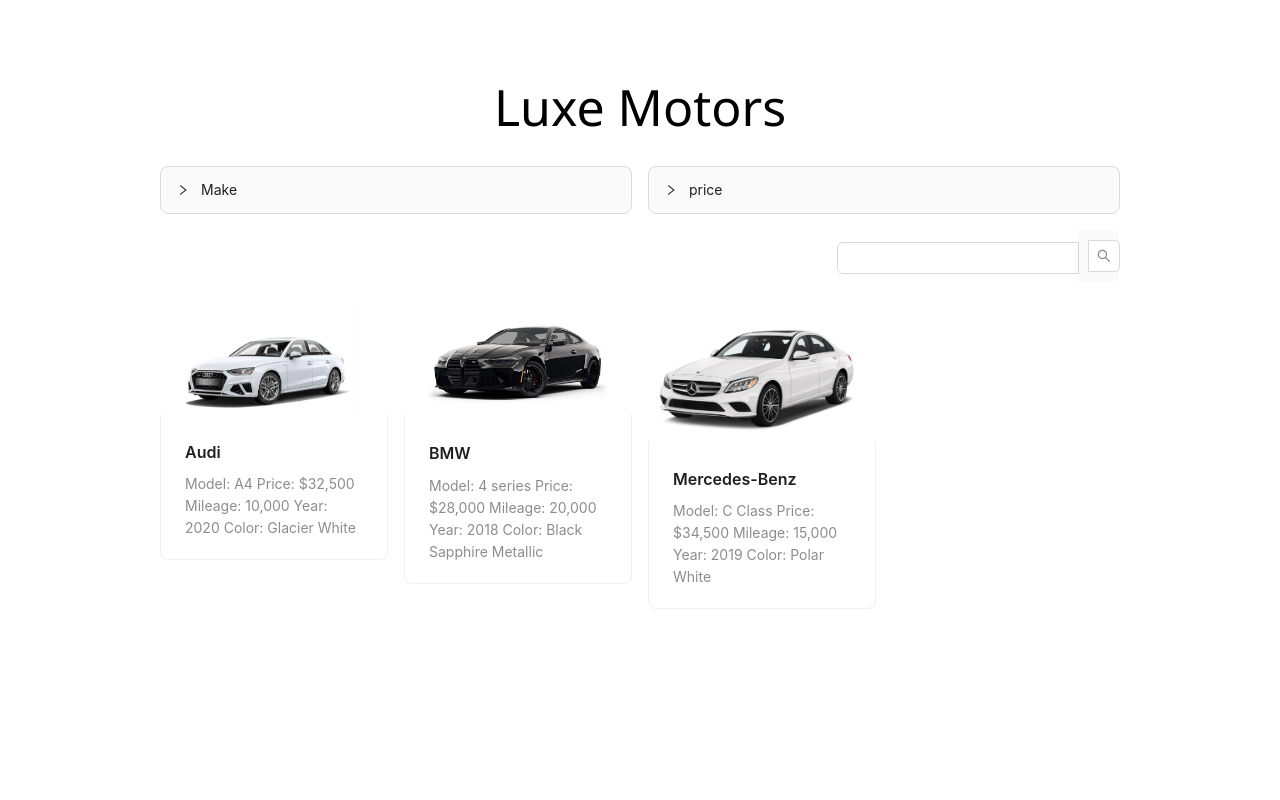
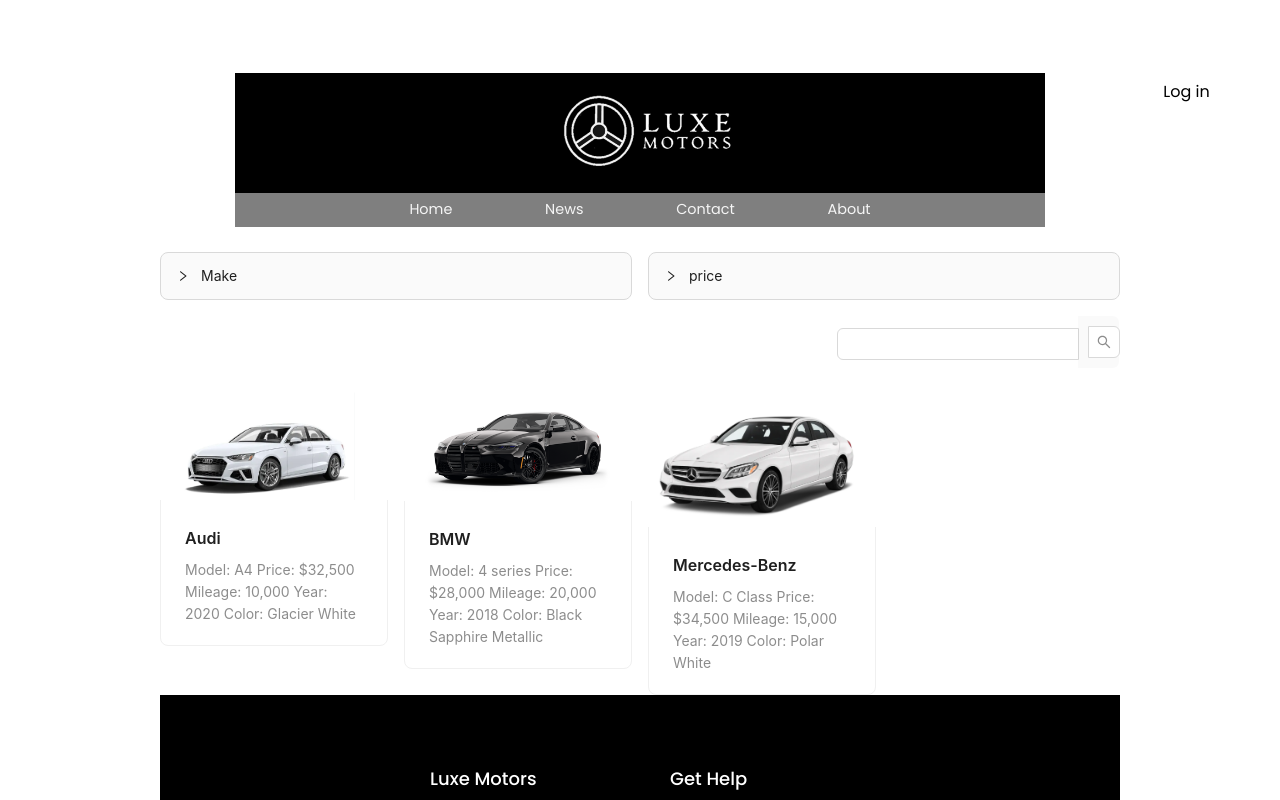
Before and after one commit to bechara-rizk/DealershipTeamOne, a Next.js app: page /home/ProductsPage in a window 1280 px wide. Shown: the top 800 px of the page. Built offline with nearby package versions, Linux system fonts and the light colour scheme.

Commit message:
font changes + prodpage edits

```diff
--- a/src/pages/auth/Login.js
+++ b/src/pages/auth/Login.js
@@ -1,6 +1,6 @@
 import React, { useState } from "react";
 import { Register } from "./Register";
-
+import Footer from '@/components/Footer';
 
 export const Login = (props) => {
   const [username, setUsername] = useState("");
@@ -48,7 +48,7 @@ export const Login = (props) => {
             </form>
 
 
-
+            <Footer/>
 
             </div>
           </div>
@@ -58,7 +58,9 @@ export const Login = (props) => {
         <Register onFormSwitch={toggleForm} />
       )}
     </div>
+
     </section>
+
   );
 };
 export default Login;
--- a/src/pages/home/ProductsPage.js
+++ b/src/pages/home/ProductsPage.js
@@ -5,6 +5,8 @@ import { Col, Card, Row } from 'antd';
 import RadioBox from '../../components/RadioBox';
 import CheckBox from '../../components/CheckBox';
 import cars from './CarDetails';
+import Footer from '@/components/Footer';
+import Navbar from '@/components/Navbar'
 
 const { Meta } = Card;
 function  ProductsPage(){
@@ -37,7 +39,22 @@ function  ProductsPage(){
     return(
         <div className="Productpagecontainer" style={{ width: '75%', margin: '3rem auto' }}>
         <div className="headercontainer" style={{ textAlign: 'center', margin:'0 50px 0'}}>
-            <header className="Productheader">  Luxe Motors   </header>
+        <div className='authButtons'>
+        <img src='/images/logo.jpg' alt='logo' className='homepageLogo'/>
+        {/* <span className='authElement'>Login</span> */}
+        <div class="dropdown">
+          <button class="dropbtnProdPage">Log in <i className="arrowLogin down"></i>
+          <i class="fa fa-caret-down"></i>
+          </button>
+          <div class="dropdown-content-ProdPage">
+          <a href="#">Login</a>
+          <a href="#">Sign Up</a>
+          <a href="#">Adminstrator login </a>
+    </div>
+  </div>
+  </div>
+  <Navbar/>
+
         </div>
 
       {/*Filter Section*/}
@@ -71,7 +88,7 @@ function  ProductsPage(){
 
                     </Row>
 
-
+                    <Footer/>
                 </div>
             }
             <br /><br />
--- a/src/styles/Navbar.css
+++ b/src/styles/Navbar.css
@@ -3,6 +3,8 @@
   /* gap: 5%; */
   justify-content: center;
   background-color: rgba(0, 0, 0, 0.5);
+
+
 }
 
 /* .navbar li {
@@ -10,8 +12,8 @@
 } */
 
 .navbar li a {
-  font-size: 1.3rem;
-  font: Calibri light;
+  font-size: 0.9rem;
+  font-family: 'Poppins' ;
   display: block;
   color: whitesmoke;
   text-align: center;
--- a/src/styles/ProductsPage.css
+++ b/src/styles/ProductsPage.css
@@ -16,3 +16,86 @@
 .headercontainer{
     padding: 25px;
 }
+
+.homepageLogo{
+    /* width: 100%; */
+    height: 80%;
+    margin: 0 auto 0 auto; ;
+    /* margin-top: 10%; */
+  }
+
+  /* for thr dropdown menu for login/ sign up */
+
+  .dropdown {
+    float: left;
+    overflow: hidden;
+    margin-bottom:50px;
+  }
+
+  .dropdown .dropbtnProdPage {
+    font-size: 1rem;
+    border: none;
+    outline: none;
+    color: black;
+    padding: 14px 16px;
+    background-color: transparent;
+    font-family: Poppins;
+    margin: inherit;
+    position: absolute;
+    top: 0;
+    right: 0;
+    margin-top: 65px;
+    margin-right: 40px;
+  }
+
+  .dropdown-content-ProdPage {
+    display: none;
+    position: absolute;
+    right: 0;
+    background-color: white;
+    min-width: 120px;
+    box-shadow: 0px 8px 16px 0px rgba(0,0,0,0.2);
+    z-index: 2;
+  }
+
+  .dropdown-content-ProdPage a {
+    float: none;
+    color: black;
+    padding: 12px 16px;
+    display: block;
+    text-align: center;
+    text-decoration: none;
+  }
+
+
+  .dropdown:hover .dropdown-content-ProdPage {
+    display: block;
+    font-family: 'Poppins';
+  }
+
+  .arrowLogin {
+    border: solid white;
+    border-width: 0 2px 2px 0;
+    display: inline-block;
+    padding: 4px;
+  }
+
+  .down {
+    transform: rotate(45deg);
+    -webkit-transform: rotate(45deg);
+  }
+  .dropdown-content-ProdPage a:hover {
+    background-color: #ddd;
+
+  }
+
+  .authButtons {
+    display: flex;
+    justify-content: right;
+    align-items: center;
+    background-color:black;
+    gap: 0%;
+    width: 100%;
+    color: whitesmoke;
+    height: 15vh;
+  }
--- a/src/styles/homescreen.css
+++ b/src/styles/homescreen.css
@@ -36,6 +36,12 @@ button {
   width: 100%;
   color: whitesmoke;
   height: 15vh;
+
+}
+
+.homeTitle{
+  font-family: 'Poppins' ;
+  font-weight: 200;
 }
 
 .discoverHomeButton{
@@ -44,7 +50,8 @@ button {
   align-items: center;
   background-color: #e8e8e8;
   color: black;
-  font-size: 1.5rem;
+  font-size: 1rem;
+  font-family: 'Poppins' ;
   border: transparent whitesmoke;
   border-radius: 12px;
   padding: 0.85rem;
@@ -120,11 +127,13 @@ button {
   color: whitesmoke;
   padding: 14px 16px;
   background-color: black;
-  font-family: Calibri light;
+  font-family: Poppins;
   margin: inherit;
   position: absolute;
   top: 0;
   right: 0;
+  margin-top: 50px;
+  margin-right: 60px;
 }
 
 .dropdown-content {
@@ -141,6 +150,7 @@ button {
 .dropdown-content a {
   float: none;
   color: black;
+  font-family: 'Poppins';
   padding: 12px 16px;
   display: block;
   text-align: center;
```
